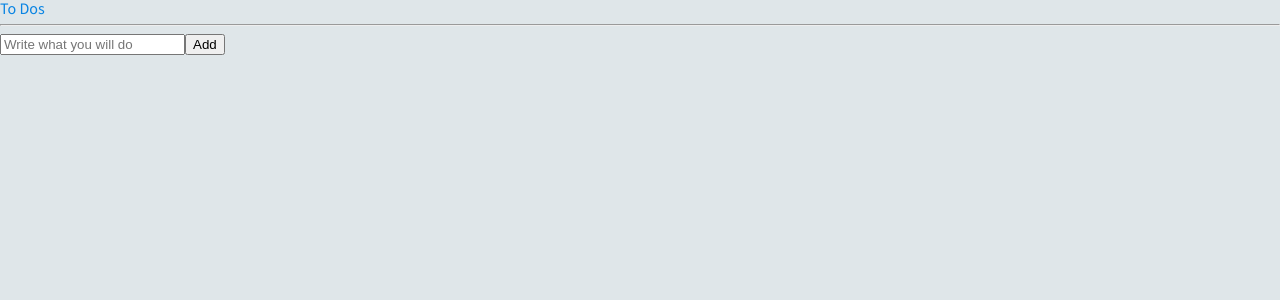
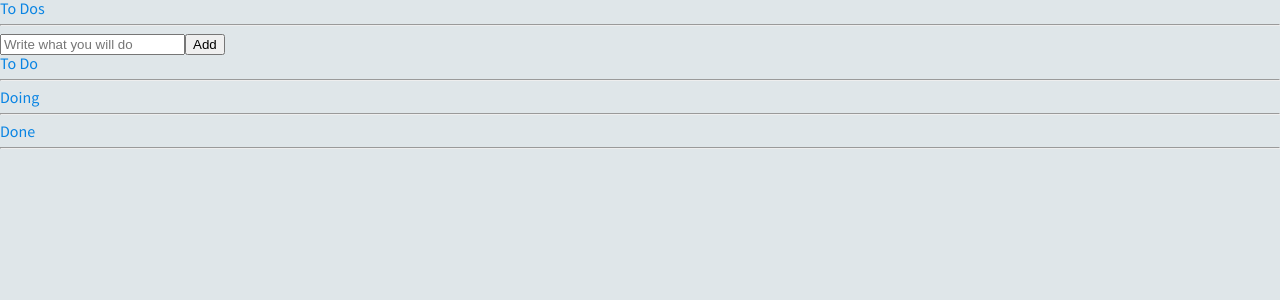
Before and after one commit to HBSPS/React-ToDo, a React (Create React App) app: page / in a window 1280 px wide. Shown: the top 300 px of the page. Built offline with nearby package versions, Linux system fonts and the light colour scheme.

Commit message:
:sparkles: Selectors
Selector를 이용해 state 변경

```diff
--- a/src/atoms.tsx
+++ b/src/atoms.tsx
@@ -1,4 +1,4 @@
-import { atom } from "recoil";
+import { atom, selector } from "recoil";
 
 export interface IToDo {
     text: string;
@@ -10,3 +10,11 @@
     key: "toDo",
     default: []
 });
+
+export const toDoSelector = selector({
+    key: "toDoSelector",
+    get: ({ get }) => {
+        const toDos = get(toDoState);
+        return [toDos.filter((toDo)=> toDo.category === "TO_DO"), toDos.filter((toDo) => toDo.category === "DOING"), toDos.filter((toDo) => toDo.category === "DONE")];
+    }
+});
--- a/src/components/ToDoList.tsx
+++ b/src/components/ToDoList.tsx
@@ -1,18 +1,30 @@
 import { useRecoilValue } from "recoil";
-import { toDoState } from "../atoms";
+import { toDoSelector } from "../atoms";
 import CreateToDo from "./CreateToDo";
 import ToDo from "./ToDo";
 
 function ToDoList() {
-    const toDos = useRecoilValue(toDoState);
+    const [toDo, doing, done] = useRecoilValue(toDoSelector);
     return (
         <div>
             <h1>To Dos</h1>
             <hr />
             <CreateToDo />
+            <h2>To Do</h2>
             <ul>
-                {toDos.map((toDo) => <ToDo key={toDo.id} {...toDo} />)}
+                {toDo.map((toDo) => <ToDo key={toDo.id} {...toDo} />)}
             </ul>
+            <hr />
+            <h2>Doing</h2>
+            <ul>
+                {doing.map((toDo) => <ToDo key={toDo.id} {...toDo} />)}
+            </ul>
+            <hr />
+            <h2>Done</h2>
+            <ul>
+                {done.map((toDo) => <ToDo key={toDo.id} {...toDo} />)}
+            </ul>
+            <hr />
         </div>
     );
 };
```
